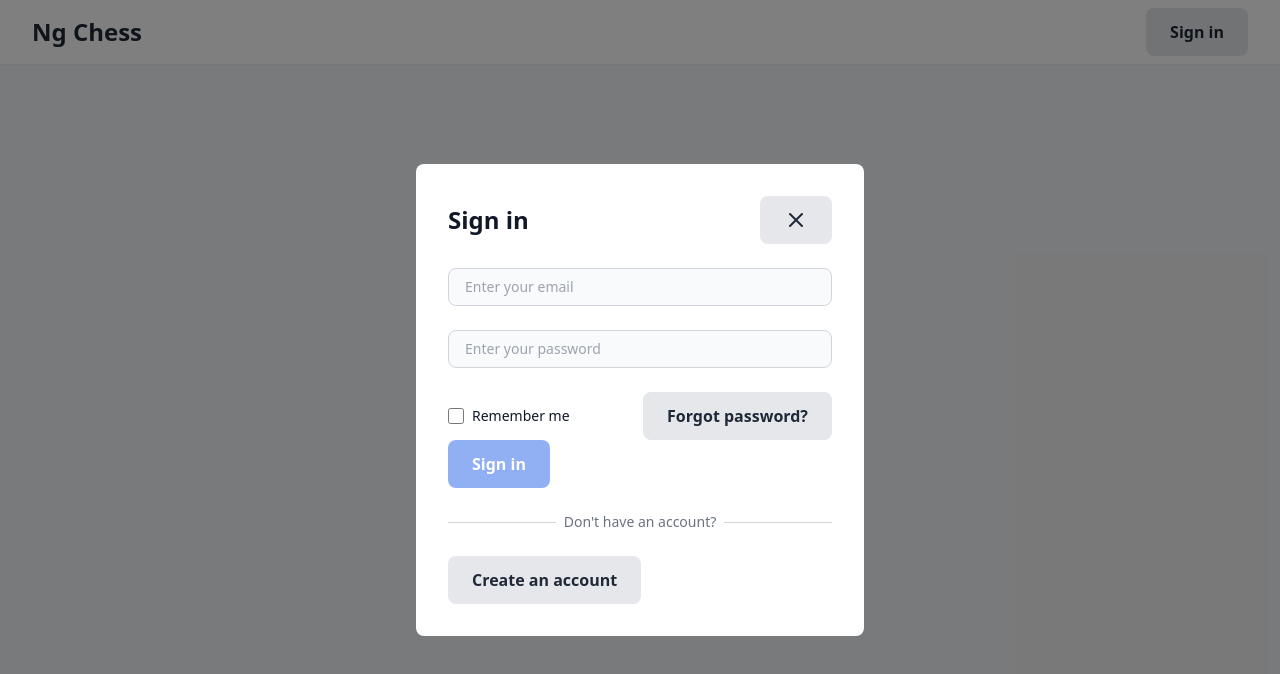
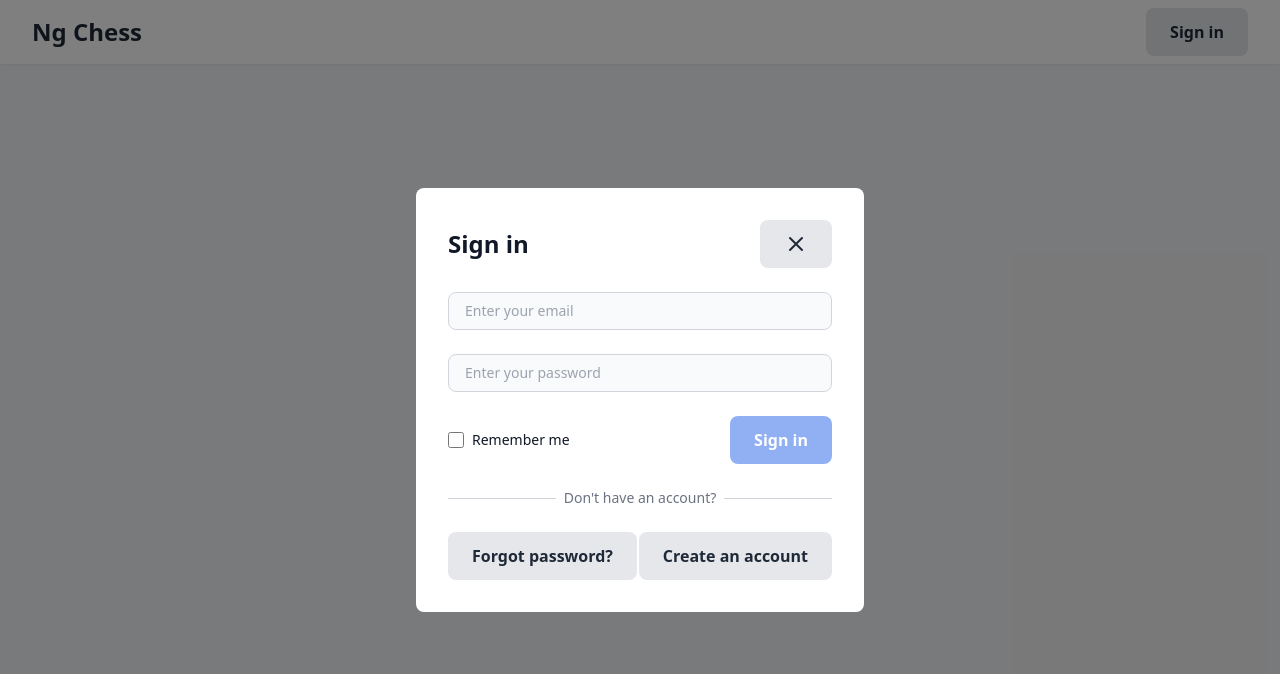
Before and after one commit to ThomasJson/Ng-Chess-app, an Angular app: page / in a window 1280 px wide. Both pictures are taken after a click on the button "Sign in". Shown: the top 674 px of the page. Built offline with nearby package versions, Linux system fonts and the light colour scheme.

Commit message:
💄fix(sign-in-modal): NGC-2 - fix items positions

```diff
--- a/src/app/components/signin-modal/signin-modal.component.html
+++ b/src/app/components/signin-modal/signin-modal.component.html
@@ -1,4 +1,4 @@
-<div class="fixed inset-0 bg-black bg-opacity-50 flex items-center justify-center z-50 p-26" (click)="close()">
+<div class="fixed inset-0 bg-black bg-opacity-50 flex items-center justify-center z-50 " (click)="close()">
   <div class="bg-white rounded-lg p-8 w-full max-w-md" (click)="$event.stopPropagation()">
     <div class="flex justify-between items-center mb-6">
       <h2 class="text-2xl font-bold text-gray-900">Sign in</h2>
@@ -34,20 +34,25 @@
         ></app-ngchess-input-text>
       </div>
 
-      <div class="flex items-center justify-between">
-        <div class="flex items-center">
-          <input type="checkbox" id="remember" formControlName="remember"
-            class="h-4 w-4 rounded border-gray-300 text-gray-600 focus:ring-gray-500">
-          <label for="remember" class="ml-2 block text-sm text-gray-900">Remember me</label>
-        </div>
-        <ngchess-button variant="secondary" type="button">
-          Forgot password?
-        </ngchess-button>
-      </div>
+
+    <div class="flex justify-between m-auto w-full">
+      <div class="flex items-center justify-center">
+        <input type="checkbox" id="remember" formControlName="remember"
+          class="h-4 w-4 rounded border-gray-300 text-gray-600 focus:ring-gray-500">
+        <label for="remember" class="ml-2 block text-sm text-gray-900">Remember me</label>
+    </div>
+
 
       <ngchess-button variant="primary" type="submit" [disabled]="signInForm.invalid">
         Sign in
       </ngchess-button>
+
+      </div>
+
+
+
+
+
     </form>
 
     <div class="mt-6">
@@ -59,10 +64,20 @@
           <span class="px-2 bg-white text-gray-500">Don't have an account?</span>
         </div>
       </div>
-      <div class="mt-6">
+      <div class="flex justify-between mt-6">
+
+
+        <ngchess-button variant="secondary" type="button">
+          Forgot password?
+        </ngchess-button>
+
+
         <ngchess-button variant="secondary" type="button" (onClick)="goToSignUp()">
           Create an account
         </ngchess-button>
+
+
+
       </div>
     </div>
   </div>
```
